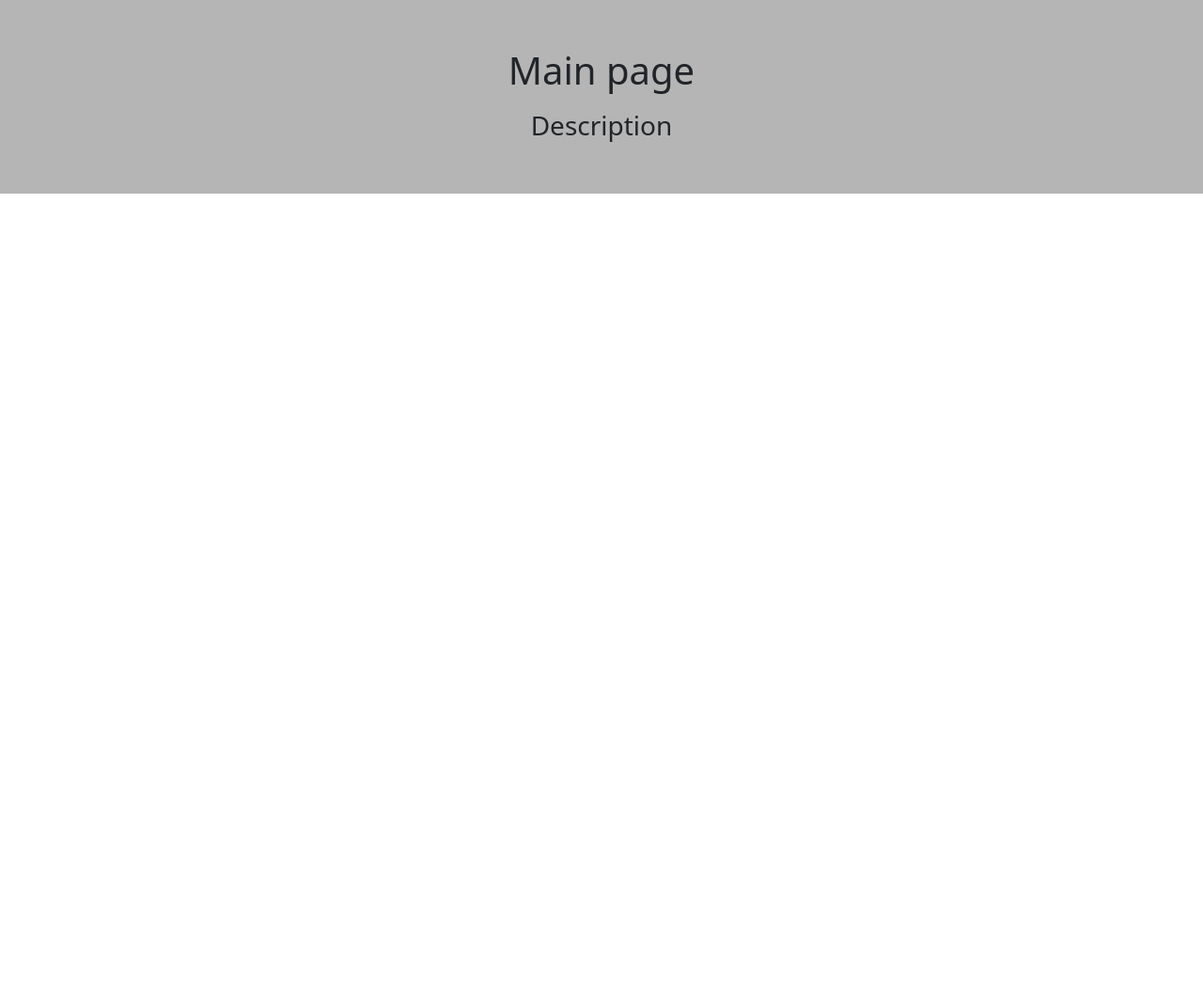
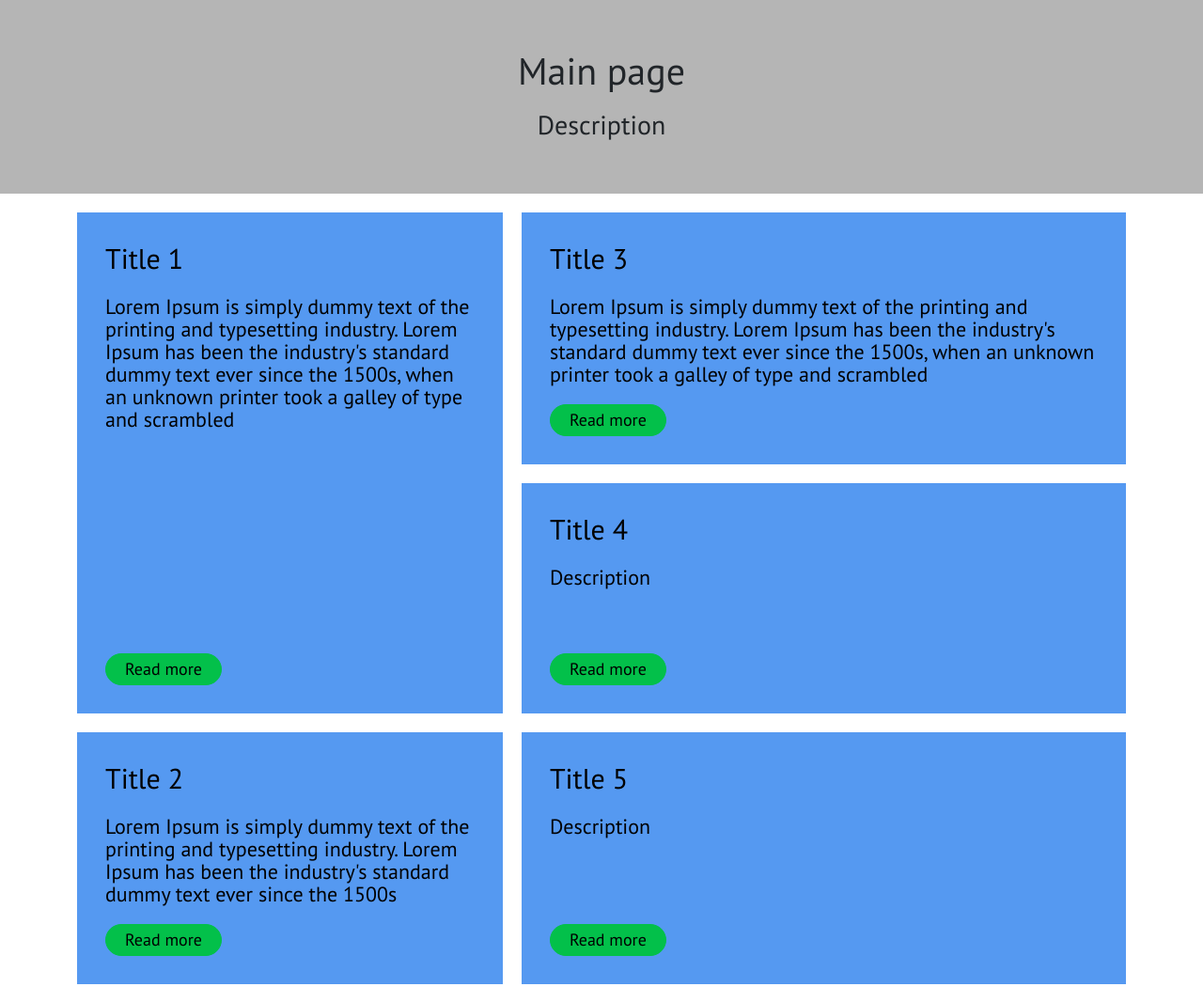
Before and after one commit to vadam992/practice, a website: page index.html in a window 1280 px wide. Shown: the whole page at 94% size. Before the commit the page ends 800 px from the top, so only its background shows below. Drawn offline with nearby package versions, Linux system fonts and the light colour scheme; files that its build step writes are made by us from their sources.

Commit message:
grid section and add google fonts

```diff
--- a/index.html
+++ b/index.html
@@ -3,17 +3,67 @@
   <head>
     <title>Practice templates</title>
     <link rel="stylesheet" href="dist/styles.css">
+    <script href="js/main.js"></script>
   </head>
   <body>
     <header></header>
 
     <main>
       <section class="main-header">
-        <div class="conntainer-fluid">
+        <div class="container-fluid">
           <div class="row">
             <div class="col-lg-12">
               <h1 class="main-header__title" >Main page</h1>
               <div class="main-header__descripton">Description</div>
+            </div>
+          </div>
+        </div>
+      </section>
+
+      <section class="section grids">
+        <div class="container">
+          <div class="row">
+            <div class="col-lg-12">
+              <div class="grids__cards">
+                <a class="grids__card grids__card--1" href="#">
+                  <div class="grids__title">Title 1</div>
+                  <div class="grids__description">
+                    Lorem Ipsum is simply dummy text of the printing and typesetting industry. Lorem Ipsum has been the industry's standard
+                    dummy text ever since the 1500s, when an unknown printer took a galley of type and scrambled
+                  </div>
+                  <div class="grids__continue">Read more</div>
+                </a>
+                <a class="grids__card grids__card--2" href="#">
+                  <div class="grids__title">Title 2</div>
+                  <div class="grids__description">
+                    Lorem Ipsum is simply dummy text of the printing and typesetting industry. Lorem Ipsum has been the industry's standard
+                    dummy text ever since the 1500s
+                  </div>
+                  <div class="grids__continue">Read more</div>
+                </a>
+                <a class="grids__card grids__card--3" href="#">
+                  <div class="grids__title">Title 3</div>
+                  <div class="grids__description">
+                    Lorem Ipsum is simply dummy text of the printing and typesetting industry. Lorem Ipsum has been the industry's standard
+                    dummy text ever since the 1500s, when an unknown printer took a galley of type and scrambled
+                  </div>
+                  <div class="grids__continue">Read more</div>
+                </a>
+                <a class="grids__card grids__card--4" href="#">
+                  <div class="grids__title">Title 4</div>
+                  <div class="grids__description">
+                    Description
+                  </div>
+                  <div class="grids__continue">Read more</div>
+                </a>
+                <a class="grids__card grids__card--5" href="#">
+                  <div class="grids__title">Title 5</div>
+                  <div class="grids__description">
+                    Description
+                  </div>
+                  <div class="grids__continue">Read more</div>
+                </a>
+              </div>
             </div>
           </div>
         </div>
--- a/package.json
+++ b/package.json
@@ -20,8 +20,11 @@
   },
   "homepage": "https://github.com/vadam992/practice#readme",
   "dependencies": {
+    "@babel/core": "^7.18.2",
     "bootstrap": "^5.1.3",
+    "jquery": "^3.6.0",
     "node-sass": "^7.0.1",
-    "sass-lint": "^1.13.1"
+    "sass-lint": "^1.13.1",
+    "swiper": "^8.1.6"
   }
 }
--- a/scss/styles.scss
+++ b/scss/styles.scss
@@ -4,4 +4,6 @@
 @import '../scss/variables';
 
 // Templates
+@import '../scss/templates/common';
 @import '../scss/templates/main-header';
+@import '../scss/templates/grids';
--- /dev/null
+++ b/scss/templates/common.scss
@@ -0,0 +1,3 @@
+body {
+  font-family: $font-lora;
+}
--- /dev/null
+++ b/scss/templates/grids.scss
@@ -0,0 +1,104 @@
+.section.grids {
+  margin: 20px 0;
+
+  .grids__cards {
+    .grids__card {
+      position: relative;
+      display: block;
+      margin-bottom: 20px;
+      padding: 30px;
+      background-color: $color-blue;
+      text-decoration: none;
+
+      .grids__title {
+        margin-bottom: 20px;
+        font-size: 20px;
+        line-height: 30px;
+        color: $color-black;
+      }
+
+      .grids__description {
+        margin-bottom: 20px;
+        font-size: 16px;
+        line-height: 22px;
+        color: $color-black;
+      }
+
+      .grids__continue {
+        display: inline-block;
+        padding: 5px 20px;
+        border: 1px solid $color-green;
+        border-radius: 30px;
+        font-size: 14px;
+        line-height: 18px;
+        color: $color-black;
+        background: $color-green;
+
+        &:hover {
+          background: $color-white;
+        }
+      }
+    }
+  }
+}
+
+@media screen and (min-width: 1025px) {
+  .section.grids {
+    .grids__cards {
+      display: grid;
+      grid-template-columns: 1fr 1.42fr;
+      grid-template-rows: repeat(3, 0.957fr);
+      gap: 20px;
+
+      .grids__card {
+        display: flex;
+        flex-direction: column;
+        align-items: flex-start;
+        height: 100%;
+        margin-bottom: 0;
+        transition: all .2s ease-in-out;
+
+        &:hover {
+          transform: scale(1.02);
+          transition: all .2s ease-in-out;
+        }
+
+        &.grids__card--1 {
+          grid-area: 1 / 1 / 3 / 2;
+        }
+
+        &.grids__card--2 {
+          grid-area: 3 / 1 / 4 / 2;
+        }
+
+        &.grids__card--3 {
+          grid-area: 1 / 2 / 2 / 3;
+        }
+
+        &.grids__card--4 {
+          grid-area: 2 / 2 / 3 / 3;
+        }
+
+        &.grids__card--5 {
+          grid-area: 3 / 2 / 4 / 3;
+        }
+
+        .grids__title {
+          font-size: 30px;
+          line-height: 38px;
+        }
+
+        .grids__description {
+          font-size: 22px;
+          line-height: 24px;
+        }
+
+        .grids__continue {
+          margin-top: auto;
+          font-size: 18px;
+          line-height: 22px;
+        }
+      }
+    }
+  }
+}
--- a/scss/templates/main-header.scss
+++ b/scss/templates/main-header.scss
@@ -1,6 +1,6 @@
 .main-header {
   padding: 60px 0;
-  background-color: $gray;
+  background-color: $color-gray;
 
   .main-header__title {
     margin-bottom: 30px;
--- a/scss/variables.scss
+++ b/scss/variables.scss
@@ -1 +1,10 @@
-$gray: #b5b5b5;
+//Lora google font import
+@import url('https://fonts.googleapis.com/css2?family=PT+Sans&display=swap');
+
+$font-lora: 'PT Sans', sans-serif;
+
+$color-gray: #b5b5b5;
+$color-blue: rgb(85, 153, 241);
+$color-black: #000;
+$color-white: #fff;
+$color-green: #03c04a;
```
Also changed, not shown: 1 other file.
